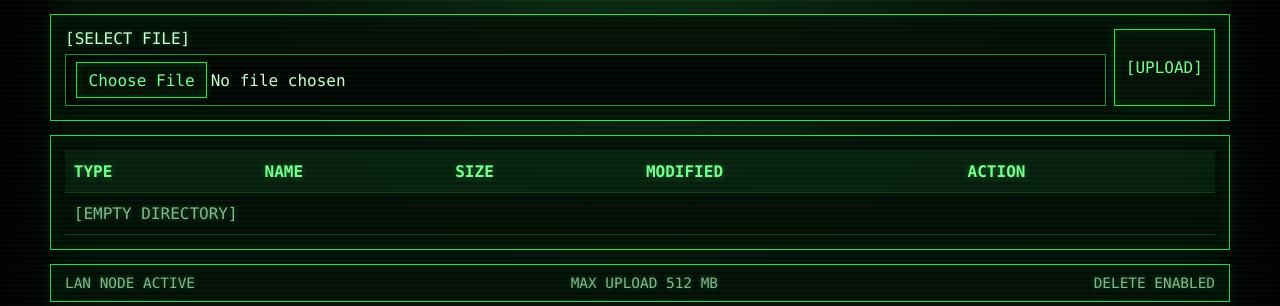
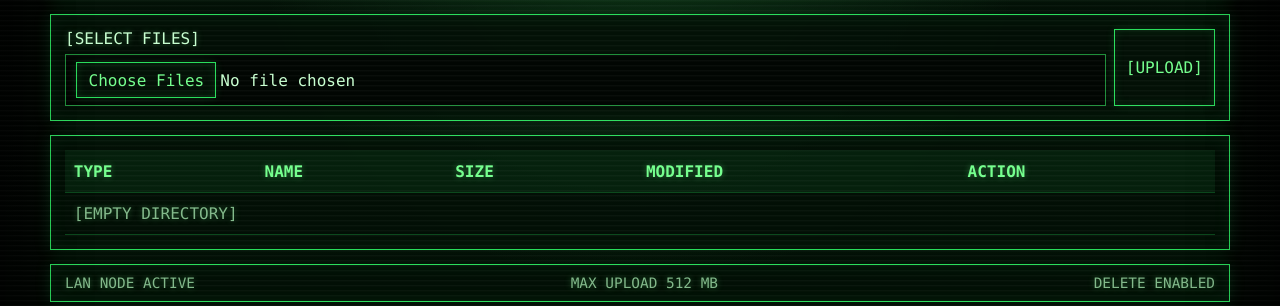
Before and after one commit to alanclerici/TranferSistem, a FastAPI app: page / in a window 1280 px wide. Shown: the part 100-406 px from the top of the page. Run offline with FastAPI, Linux system fonts and the light colour scheme.

Commit message:
Allow uploading multiple files

```diff
--- a/app/main.py
+++ b/app/main.py
@@ -3,6 +3,7 @@
 from collections.abc import AsyncIterator
 from contextlib import asynccontextmanager
 from pathlib import Path
+from typing import Annotated
 from urllib.parse import quote
 
 import uvicorn
@@ -66,6 +67,23 @@
     return f"/{prefix}" if not clean_path else f"/{prefix}/{quote(clean_path, safe='/')}"
 
 
+async def save_uploaded_file(directory: Path, file: UploadFile) -> str:
+    filename = Path(file.filename or "").name
+    destination = unique_destination(directory, filename)
+    bytes_written = 0
+
+    with destination.open("wb") as output:
+        while chunk := await file.read(1024 * 1024):
+            bytes_written += len(chunk)
+            if bytes_written > settings.max_upload_size_bytes:
+                output.close()
+                destination.unlink(missing_ok=True)
+                raise FileDropError(f"El archivo {filename} supera el límite de {settings.max_upload_size_mb} MB.")
+            output.write(chunk)
+
+    return destination.name
+
+
 def render_index(request: Request, raw_path: str = ""):
     try:
         entries = list_directory(settings.shared_root, raw_path)
@@ -123,30 +141,28 @@
 
 @app.post("/upload")
 @app.post("/upload/{path:path}")
-async def upload(file: UploadFile = File(...), path: str = ""):
+async def upload(files: Annotated[list[UploadFile], File(..., alias="file")], path: str = ""):
     try:
         directory = resolve_safe_path(settings.shared_root, path)
         if not directory.is_dir():
             raise FileDropError("La ruta actual no es una carpeta.")
+        if not files:
+            raise FileDropError("No se seleccionaron archivos.")
 
-        destination = unique_destination(directory, file.filename or "")
-        bytes_written = 0
+        saved_names: list[str] = []
+        for file in files:
+            saved_names.append(await save_uploaded_file(directory, file))
 
-        with destination.open("wb") as output:
-            while chunk := await file.read(1024 * 1024):
-                bytes_written += len(chunk)
-                if bytes_written > settings.max_upload_size_bytes:
-                    output.close()
-                    destination.unlink(missing_ok=True)
-                    raise FileDropError(f"El archivo supera el límite de {settings.max_upload_size_mb} MB.")
-                output.write(chunk)
-
-        message = f"Archivo subido como {destination.name}."
+        if len(saved_names) == 1:
+            message = f"Archivo subido como {saved_names[0]}."
+        else:
+            message = f"{len(saved_names)} archivos subidos."
         return RedirectResponse(browse_url(path, message=message), status_code=status.HTTP_303_SEE_OTHER)
     except FileDropError as exc:
         return RedirectResponse(browse_url(path, error=str(exc)), status_code=status.HTTP_303_SEE_OTHER)
     finally:
-        await file.close()
+        for file in files:
+            await file.close()
 
 
 @app.post("/delete/{path:path}")
--- a/app/templates/index.html
+++ b/app/templates/index.html
@@ -4,8 +4,8 @@
   <section class="panel controls-panel">
     <form class="inline-form" action="{{ upload_url(current_path) }}" method="post" enctype="multipart/form-data">
       <label class="file-picker">
-        <span>[SELECT FILE]</span>
-        <input type="file" name="file" required>
+        <span>[SELECT FILES]</span>
+        <input type="file" name="file" multiple required>
       </label>
       <button type="submit">[UPLOAD]</button>
     </form>
```
Also changed, not shown: README.md.
